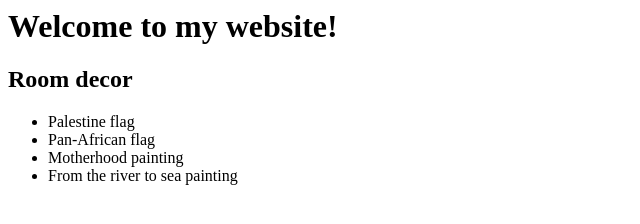
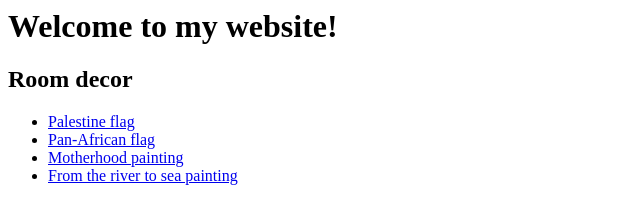
Before and after one commit to horadimapinduzi/anticolonialmarxism.github.io, a plain HTML site: page index.html in a window 1280 px wide. Shown: the whole page, without its empty margins (0-640 px from the left). Drawn offline with Linux system fonts and the light colour scheme.

Commit message:
added links
hopefully it works

```diff
--- a/index.html
+++ b/index.html
@@ -6,10 +6,10 @@
     <h1>Welcome to my website!</h1>
     <h2>Room decor</h2>
     <ul>
-      <li>Palestine flag</li>
-      <li>Pan-African flag</li>
-      <li>Motherhood painting</li>
-      <li>From the river to sea painting</li>
+      <li><a href="https://flagsforgood.com/products/palestine-flag?_pos=1&_sid=63717b93a&_ss=r&variant=44169930342645"> Palestine flag</a></li>
+      <li><a href="https://flagsforgood.com/collections/flags/products/pan-african-flag?variant=42361745375477"> Pan-African flag </a></li>
+      <li><a href="https://slimanmansour.com/product/motherhood-1976/"> Motherhood painting </a></li>
+      <li><a href="https://slimanmansour.com/product/from-the-river-to-the-sea-2021/"> From the river to sea painting </a></li>
     </ul>
   </body>
 </html>
```
